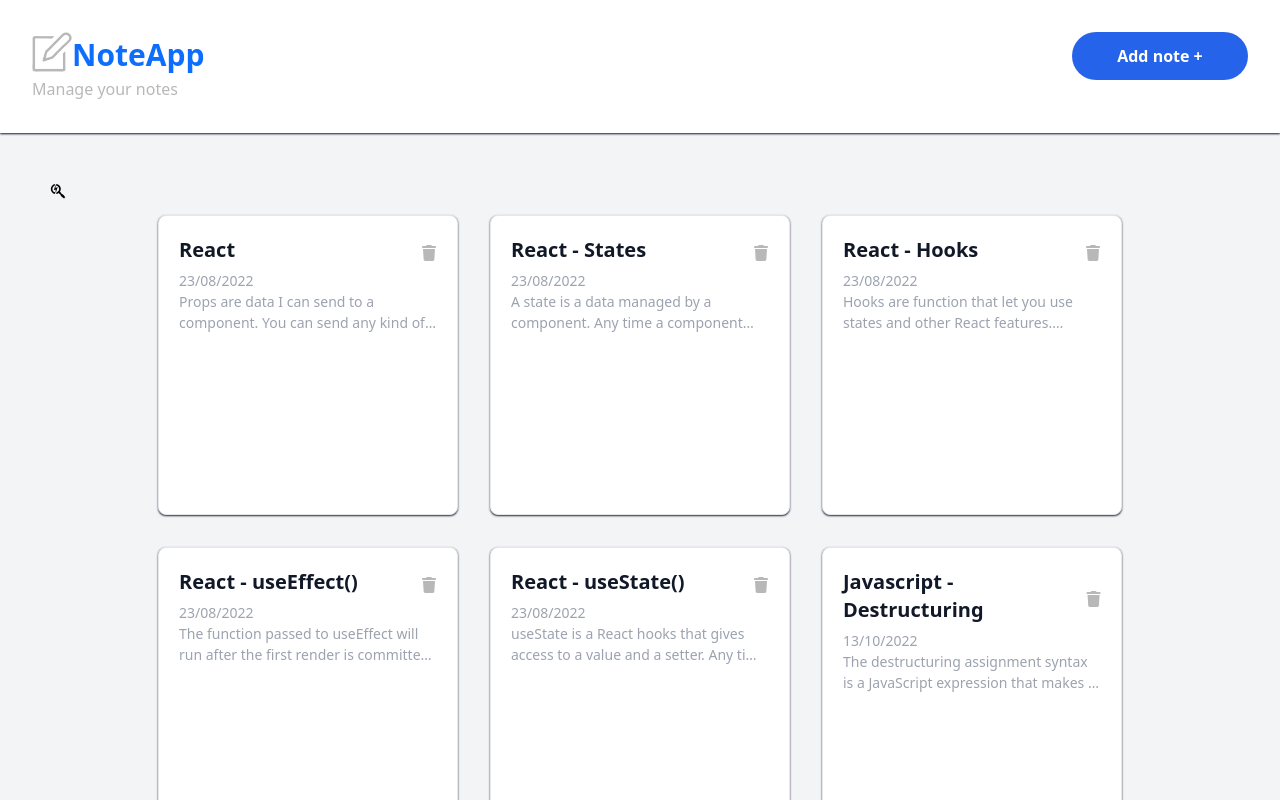
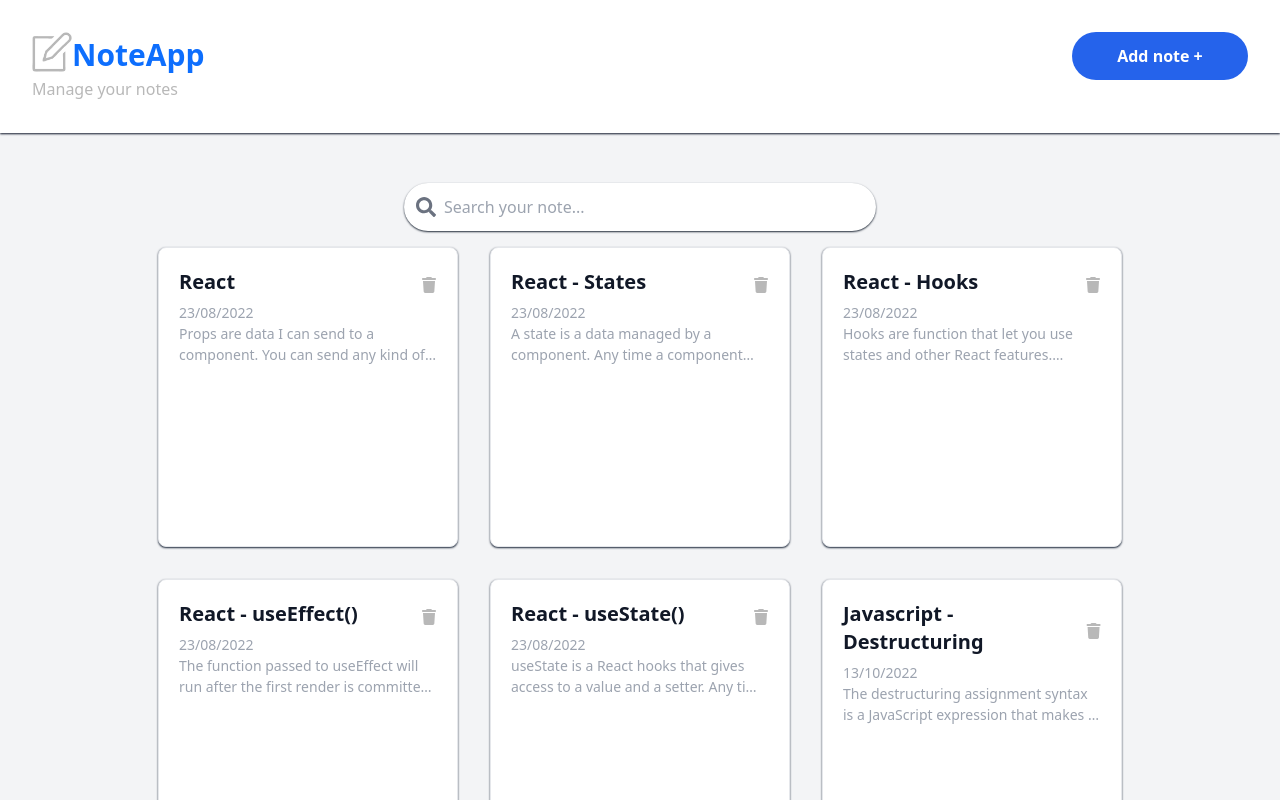
Before and after one commit to Heriiniiaina/Notes_App, a React (Vite) app: page / in a window 1280 px wide. Shown: the top 800 px of the page. Built offline with nearby package versions, Linux system fonts and the light colour scheme; data requests are answered from the project's data file.

Commit message:
seachBar fix

```diff
--- a/src/pages/NoteBrowse/NoteBrowse.tsx
+++ b/src/pages/NoteBrowse/NoteBrowse.tsx
@@ -5,10 +5,11 @@ import SearchBar from '../SearchBar/SearchBar'
 
 
 
+
 const NoteBrowse = () => {
   return (
     <>
-      <SearchBar/>
+      <SearchBar placeholder='Search your note...'/>
       <NoteList />
     </>
 
--- a/src/pages/SearchBar/SearchBar.tsx
+++ b/src/pages/SearchBar/SearchBar.tsx
@@ -1,14 +1,19 @@
 import React from 'react'
-import { FaSearchengin } from 'react-icons/fa6'
+import { FaSearch } from 'react-icons/fa'
 
 
+interface textSearch{
+    onTextChange:(txt:string)=>void
+    placeholder:string
+}
 
-const SearchBar = () => {
+
+const SearchBar = ({onTextChange,placeholder}:textSearch) => {
   return (
-    <>
-        <FaSearchengin/>
-
-    </>
+    <div className='flex justify-center items-center mx-auto relative w-full md:w-[40%]'>
+        <FaSearch size={20} className='absolute top-1/2 -translate-y-1/2 left-3 text-gray-500' />
+        <input type="text" className='h-12 pl-10 w-full text-gray-500 rounded-[30px] focus:outline-none shadow-sm shadow-gray-800' placeholder={placeholder} width={200} onChange={e=>onTextChange(e.target.value)} />
+    </div>
   )
 }
 
```
